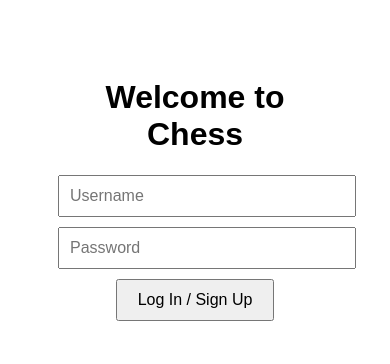
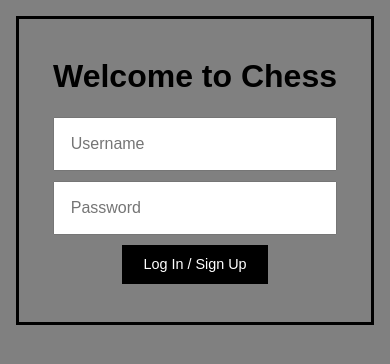
Before and after one commit to alexdinu1/CITS3403_project, a website: page index.html in a window 390 px wide. Drawn offline with Linux system fonts and the light colour scheme.

Commit message:
Edited CSS
- Moved all styling to a single stylesheet
- Added some background colours and borders to elements (just placeholders for now, can be changed once we have decided on colours)
- Made elements auto size depending on screen size to make it easier to view on mobile and smaller screens
- Added placeholder stats page

```diff
--- /dev/null
+++ b/css/styles.css
@@ -0,0 +1,87 @@
+body {
+    font-family: Arial, sans-serif;
+    text-align: center;
+    padding: 5%;
+    background-color: grey;
+}
+
+form {
+    margin: 20px auto;
+    max-width: 90%;
+}
+
+input {
+    display: block;
+    width: calc(100% - 2em);
+    margin: 10px auto;
+    padding: 1em;
+    font-size: 1em;
+    box-sizing: border-box;
+}
+
+button {
+    padding: 1em 2em;
+    font-size: 1em;
+    cursor: pointer;
+    color: white;
+    background-color: black;
+    border: none;
+}
+
+button:hover {
+    opacity: 0.8;
+}
+
+.form {
+    border-style: solid;
+    padding: 2%;
+    box-sizing: border-box;
+    max-width: 100%;
+    margin: 0 auto; /* Centers the form horizontally */
+}
+
+.graph-placeholder {
+  border: 2px dashed #ccc;
+  padding: 10%;
+  margin: 5% auto;
+  text-align: center;
+  max-width: 90%;
+}
+
+.navigation-buttons {
+  margin-top: 20px;
+}
+
+.navigation-buttons button {
+  margin: 5px;
+  padding: 1em 2em;
+  font-size: 1em;
+  cursor: pointer;
+}
+
+@media (max-width: 600px) {
+    body {
+        padding: 2%;
+    }
+
+    form {
+        max-width: 100%;
+    }
+
+    .form {
+        padding: 5%;
+    }
+
+    input {
+        width: calc(100% - 2em);
+    }
+
+    .graph-placeholder {
+        padding: 5%;
+    }
+
+    button {
+        font-size: 0.9em;
+        padding: 0.8em 1.5em;
+    }
+}
--- a/index.html
+++ b/index.html
@@ -2,37 +2,18 @@
 <html>
   <head>
     <title>Login / Sign Up</title>
-    <style>
-      body {
-        font-family: Arial, sans-serif;
-        text-align: center;
-        padding: 50px;
-      }
-      form {
-        margin: 20px auto;
-        max-width: 300px;
-      }
-      input {
-        display: block;
-        width: 100%;
-        margin: 10px 0;
-        padding: 10px;
-        font-size: 16px;
-      }
-      button {
-        padding: 10px 20px;
-        font-size: 16px;
-        cursor: pointer;
-      }
-    </style>
+    <meta name="viewport", content="width=device-width, initial-scale=1.0">
+    <link rel="stylesheet" href="css/styles.css">
   </head>
   <body>
+    <div class="form">
       <h1>Welcome to Chess</h1>
       <form onsubmit="redirectToInfo(event)">
         <input type="text" placeholder="Username" required />
         <input type="password" placeholder="Password" required />
         <button type="submit">Log In / Sign Up</button>
       </form>
+    </div>
     <script>
       function redirectToInfo(event) {
         event.preventDefault();
```
Also changed, not shown: info.html (+3 -14 lines), play.html (+3 -0 lines), stats.html (added, +26 -0 lines). Lines whose indentation alone changed are shown as unchanged.
